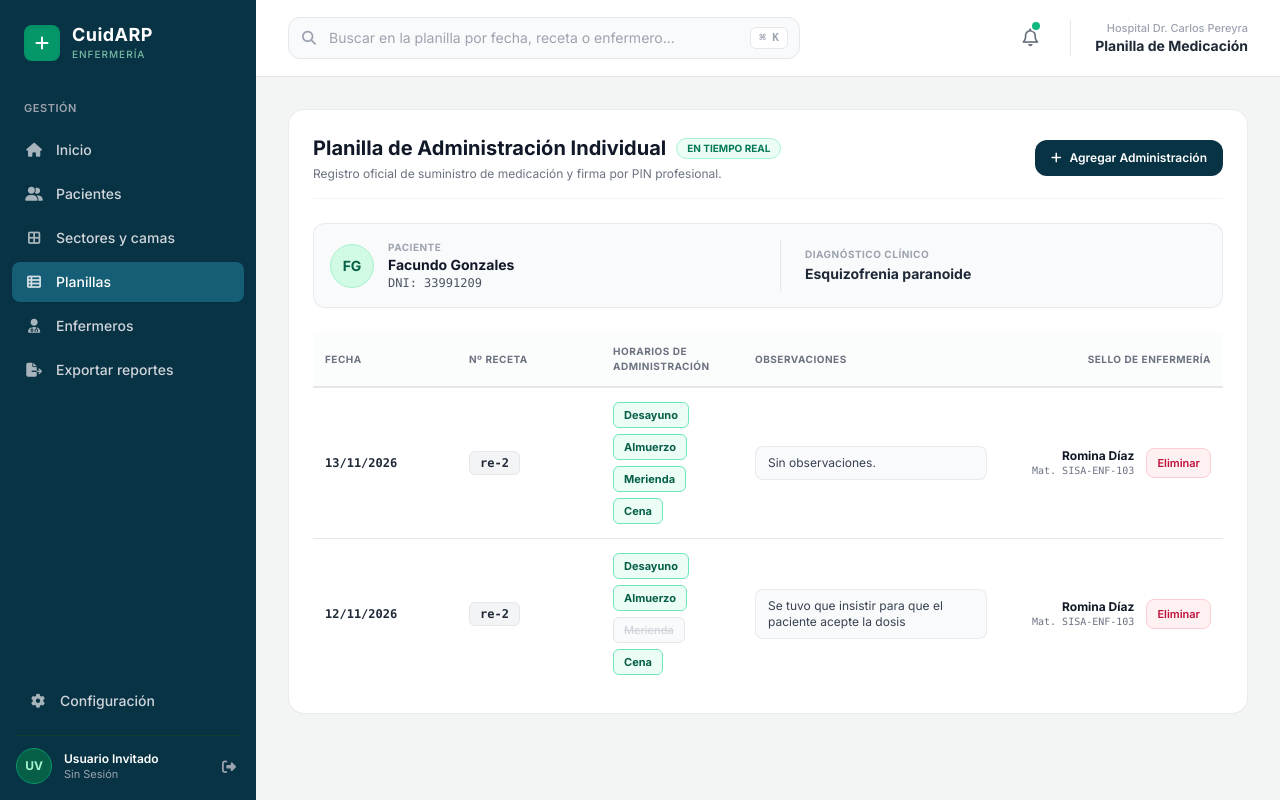
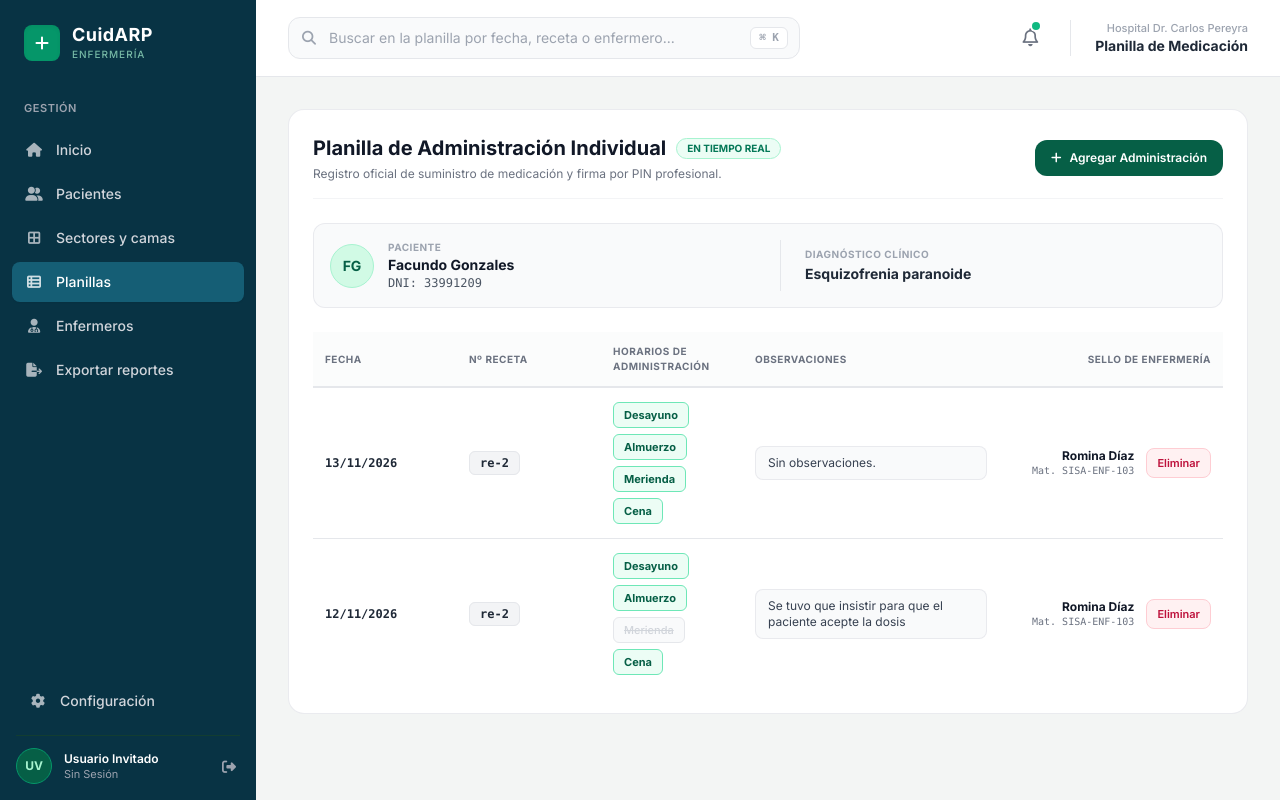
Before and after one commit to JosephV95/CuidARP, a Django app: page /planillas/ in a window 1280 px wide. Run offline with Django 5.2, Linux system fonts and the light colour scheme; data comes from the database, SQL or seed files in the repository; some libraries are stand-ins or nearby versions.

Commit message:
Colores mejorados

```diff
--- a/templates/Planillas.html
+++ b/templates/Planillas.html
@@ -64,7 +64,7 @@
 
                     <div class="flex items-center space-x-3">
                         <button type="button" id="btn-agregar-fila" onclick="desplegarNuevaFila()"
-                                class="bg-cyan-950 hover:bg-cyan-800 text-white font-semibold text-xs px-4 py-2.5 rounded-xl flex items-center space-x-2 shadow-xs transition-all">
+                                class="bg-emerald-800 hover:bg-emerald-600 text-white font-semibold text-xs px-4 py-2.5 rounded-xl flex items-center space-x-2 shadow-xs transition-all">
                             <i class="fa-solid fa-plus text-xs"></i>
                             <span>Agregar Administración</span>
                         </button>
@@ -306,7 +306,7 @@
                         Cancelar
                     </button>
                     <button type="button" onclick="solicitarPinGuardar()"
-                            class="px-3.5 py-1.5 bg-forest-800 hover:bg-forest-700 text-white font-semibold text-[11px] rounded-lg shadow-xs transition-colors">
+                            class="px-3.5 py-1.5 bg-blue-800 hover:bg-blue-700 text-white font-semibold text-[11px] rounded-lg shadow-xs transition-colors">
                         Guardar
                     </button>
                 </div>
@@ -337,10 +337,10 @@
         }
 
         accionPendiente = 'guardar';
-        document.getElementById('modal-pin-header').className = "bg-forest-800 text-white p-4 flex items-center justify-between";
+        document.getElementById('modal-pin-header').className = "bg-cyan-900 text-white p-4 flex items-center justify-between";
         document.getElementById('modal-pin-titulo').innerText = "Firmar y Guardar Administración";
         document.getElementById('modal-pin-descripcion').innerText = "Ingrese su PIN personal de 4 dígitos. Su nombre y matrícula quedarán registrados como responsable.";
-        document.getElementById('btn-confirmar-pin').className = "px-4 py-2 bg-forest-800 hover:bg-forest-700 text-white text-xs font-semibold rounded-xl transition-colors";
+        document.getElementById('btn-confirmar-pin').className = "px-4 py-2 bg-teal-800 hover:bg-teal-700 text-white text-xs font-semibold rounded-xl transition-colors";
         document.getElementById('btn-confirmar-pin').innerText = "Firmar y Guardar";
         abrirModalPin();
     }
```
